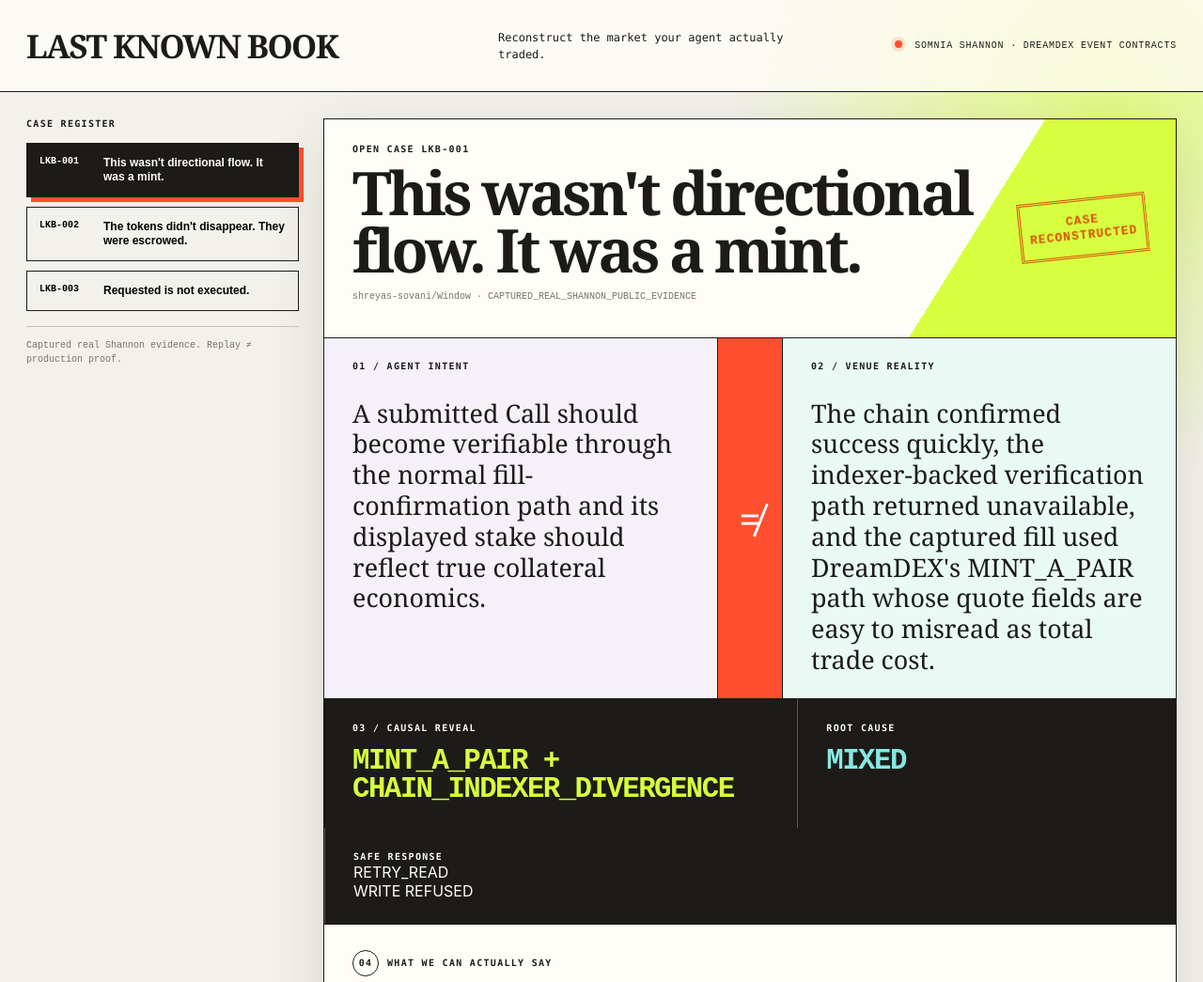
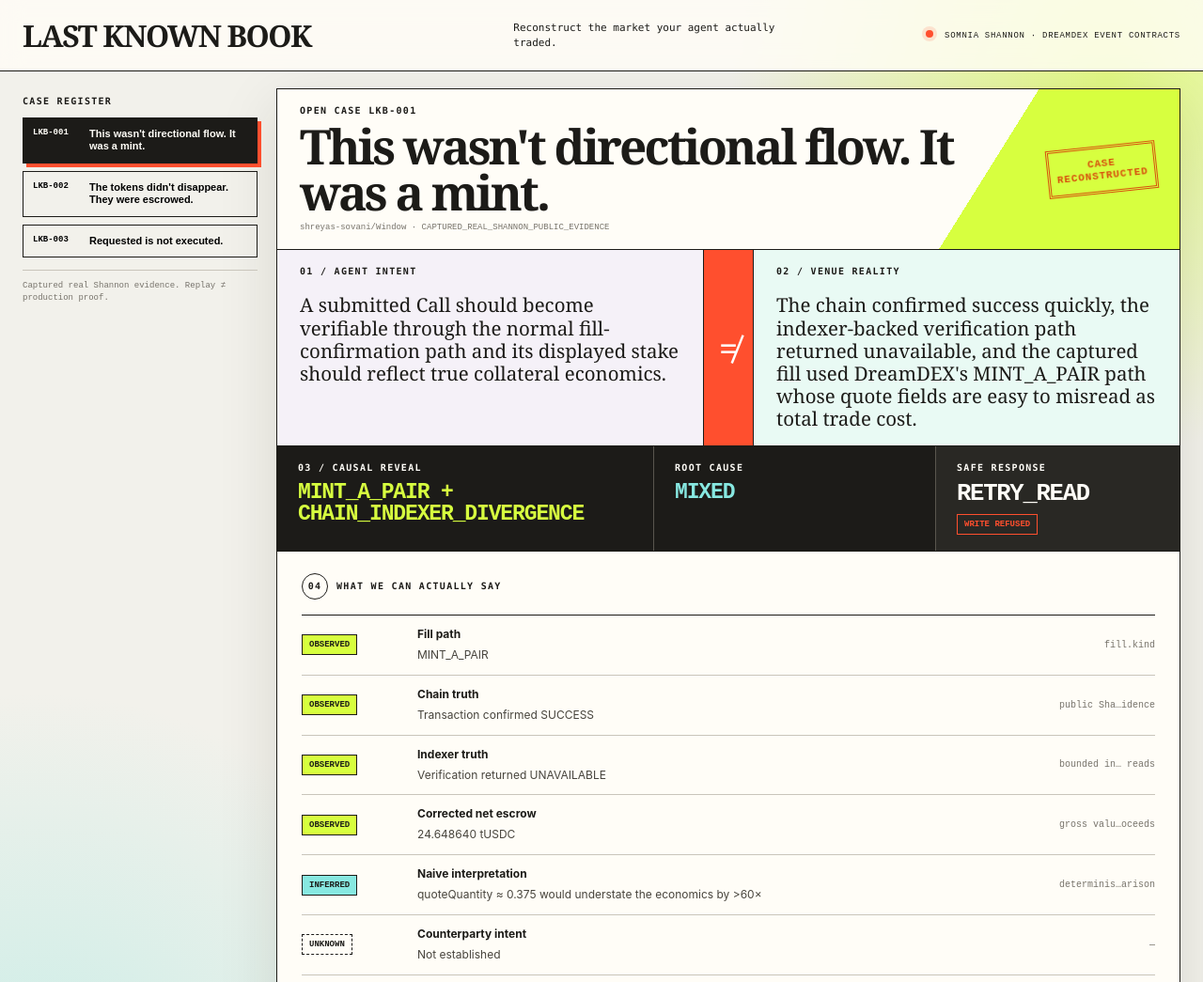
Before and after one commit to Faadil1/Last-Known-Book, a website: page index.html in a window 1280 px wide. Shown: the top 1045 px of the page at 94% size. Drawn offline with Linux system fonts and the light colour scheme.

Commit message:
ui: compress hero into one judge-visible viewport

```diff
--- a/styles.css
+++ b/styles.css
@@ -13,42 +13,47 @@
 * { box-sizing: border-box; }
 html { background: var(--paper); color: var(--ink); }
 body { margin: 0; font-family: Inter, ui-sans-serif, system-ui, -apple-system, BlinkMacSystemFont, "Segoe UI", sans-serif; min-height: 100vh; background: radial-gradient(circle at 92% 6%, rgba(215,255,63,.6), transparent 25rem), radial-gradient(circle at 3% 86%, rgba(135,232,225,.38), transparent 28rem), var(--paper); }
-.masthead { min-height: 98px; border-bottom: 1px solid var(--ink); display: grid; grid-template-columns: 1.2fr 1fr auto; align-items: center; gap: 24px; padding: 20px 28px; background: rgba(255,253,247,.74); backdrop-filter: blur(12px); position: sticky; top: 0; z-index: 5; }
-.wordmark { font-family: Georgia, "Times New Roman", serif; font-size: clamp(22px, 2.7vw, 39px); letter-spacing: -.045em; font-weight: 700; }
-.strap { font-family: ui-monospace, SFMono-Regular, Menlo, monospace; font-size: 12px; max-width: 330px; line-height: 1.5; }
-.network { font-family: ui-monospace, monospace; font-size: 10px; letter-spacing: .08em; white-space: nowrap; }
+.masthead { min-height: 76px; border-bottom: 1px solid var(--ink); display: grid; grid-template-columns: 1.2fr 1fr auto; align-items: center; gap: 20px; padding: 13px 24px; background: rgba(255,253,247,.8); backdrop-filter: blur(12px); position: sticky; top: 0; z-index: 5; }
+.wordmark { font-family: Georgia, "Times New Roman", serif; font-size: clamp(22px, 2.5vw, 36px); letter-spacing: -.045em; font-weight: 700; }
+.strap { font-family: ui-monospace, SFMono-Regular, Menlo, monospace; font-size: 11px; max-width: 330px; line-height: 1.4; }
+.network { font-family: ui-monospace, monospace; font-size: 9px; letter-spacing: .08em; white-space: nowrap; }
 .network span { display: inline-block; width: 8px; height: 8px; background: var(--hot); border-radius: 50%; margin-right: 6px; box-shadow: 0 0 0 4px rgba(255,79,46,.15); }
-main { display: grid; grid-template-columns: 290px minmax(0, 1fr); gap: 26px; max-width: 1500px; margin: 0 auto; padding: 28px; }
-.docket { align-self: start; position: sticky; top: 126px; }
+main { display: grid; grid-template-columns: 250px minmax(0, 1fr); gap: 20px; max-width: 1500px; margin: 0 auto; padding: 18px 24px 28px; }
+.docket { align-self: start; position: sticky; top: 102px; }
 .eyebrow, .panel-label, .section-title { font: 700 10px/1.2 ui-monospace, SFMono-Regular, Menlo, monospace; letter-spacing: .13em; }
-.case-nav { display: grid; gap: 10px; margin-top: 14px; }
-.case-nav button { appearance: none; width: 100%; text-align: left; border: 1px solid var(--ink); background: transparent; padding: 13px; cursor: pointer; display: grid; grid-template-columns: 58px 1fr; gap: 10px; transition: transform .15s ease, background .15s ease, box-shadow .15s ease; }
+.case-nav { display: grid; gap: 8px; margin-top: 11px; }
+.case-nav button { appearance: none; width: 100%; text-align: left; border: 1px solid var(--ink); background: transparent; padding: 10px; cursor: pointer; display: grid; grid-template-columns: 52px 1fr; gap: 8px; transition: transform .15s ease, background .15s ease, box-shadow .15s ease; }
 .case-nav button:hover { transform: translate(-3px,-3px); box-shadow: 3px 3px 0 var(--ink); }
-.case-nav button.active { background: var(--ink); color: var(--sheet); box-shadow: 5px 5px 0 var(--hot); }
-.case-nav span { font: 700 10px ui-monospace, monospace; }
-.case-nav strong { font-size: 12px; line-height: 1.25; }
-.docket-note { margin-top: 16px; padding: 12px 0; border-top: 1px solid var(--line); color: var(--muted); font: 10px/1.5 ui-monospace, monospace; }
+.case-nav button.active { background: var(--ink); color: var(--sheet); box-shadow: 4px 4px 0 var(--hot); }
+.case-nav span { font: 700 9px ui-monospace, monospace; }
+.case-nav strong { font-size: 11px; line-height: 1.22; }
+.docket-note { margin-top: 13px; padding: 10px 0; border-top: 1px solid var(--line); color: var(--muted); font: 9px/1.45 ui-monospace, monospace; }
 .casefile { background: var(--sheet); border: 1px solid var(--ink); box-shadow: var(--shadow); min-width: 0; }
-.casehead { min-height: 188px; padding: 26px 30px; display: flex; justify-content: space-between; gap: 20px; border-bottom: 1px solid var(--ink); background: linear-gradient(122deg, var(--sheet) 0 73%, var(--acid) 73%); }
-.casehead h1 { font-family: Georgia, serif; font-size: clamp(34px, 5vw, 74px); line-height: .95; letter-spacing: -.055em; max-width: 930px; margin: 10px 0 12px; }
-.casehead p { font: 10px/1.4 ui-monospace, monospace; color: var(--muted); }
-.stamp { flex: 0 0 120px; align-self: center; transform: rotate(-6deg); border: 3px double var(--hot); color: var(--hot); padding: 13px 8px; text-align: center; font: 800 13px/1.2 ui-monospace, monospace; letter-spacing: .08em; mix-blend-mode: multiply; }
-.split { display: grid; grid-template-columns: 1fr 70px 1fr; min-height: 230px; border-bottom: 1px solid var(--ink); }
-.split article { padding: 24px 30px; }
+.casehead { min-height: 130px; padding: 17px 24px; display: flex; justify-content: space-between; gap: 18px; border-bottom: 1px solid var(--ink); background: linear-gradient(122deg, var(--sheet) 0 76%, var(--acid) 76%); }
+.casehead h1 { font-family: Georgia, serif; font-size: clamp(30px, 4vw, 56px); line-height: .95; letter-spacing: -.055em; max-width: 900px; margin: 7px 0 8px; }
+.casehead p { font: 9px/1.35 ui-monospace, monospace; color: var(--muted); margin: 0; }
+.stamp { flex: 0 0 108px; align-self: center; transform: rotate(-6deg); border: 3px double var(--hot); color: var(--hot); padding: 10px 7px; text-align: center; font: 800 11px/1.15 ui-monospace, monospace; letter-spacing: .08em; mix-blend-mode: multiply; }
+.split { display: grid; grid-template-columns: 1fr 54px 1fr; min-height: 164px; border-bottom: 1px solid var(--ink); }
+.split article { padding: 17px 24px; }
 .intent-panel { background: rgba(118,85,255,.07); }
 .reality-panel { background: rgba(135,232,225,.18); }
-.split p { font-family: Georgia, serif; font-size: clamp(19px, 2.1vw, 31px); line-height: 1.22; margin: 28px 0 0; }
-.divergence { display: grid; place-items: center; border-left: 1px solid var(--ink); border-right: 1px solid var(--ink); font: 700 42px Georgia, serif; background: var(--hot); color: white; }
-.reveal { display: grid; grid-template-columns: 1.25fr 1fr; border-bottom: 1px solid var(--ink); background: var(--ink); color: var(--sheet); }
-.reveal > div { padding: 25px 30px; }
+.split p { font-family: Georgia, serif; font-size: clamp(16px, 1.6vw, 24px); line-height: 1.18; margin: 17px 0 0; }
+.divergence { display: grid; place-items: center; border-left: 1px solid var(--ink); border-right: 1px solid var(--ink); font: 700 36px Georgia, serif; background: var(--hot); color: white; }
+.reveal { display: grid; grid-template-columns: 1.2fr .9fr .78fr; border-bottom: 1px solid var(--ink); background: var(--ink); color: var(--sheet); }
+.reveal > div { padding: 17px 22px; min-width: 0; }
 .reveal > div + div { border-left: 1px solid #59564e; }
-.semantic { margin-top: 14px; font: 800 clamp(20px, 2.4vw, 36px)/1 ui-monospace, monospace; color: var(--acid); letter-spacing: -.05em; }
-.cause { margin-top: 14px; font: 800 clamp(20px, 2.4vw, 36px)/1 ui-monospace, monospace; color: var(--cyan); letter-spacing: -.05em; }
-.truth-section { padding: 27px 30px 4px; }
+.semantic { margin-top: 9px; font: 800 clamp(17px, 1.8vw, 28px)/1 ui-monospace, monospace; color: var(--acid); letter-spacing: -.05em; overflow-wrap: anywhere; }
+.cause { margin-top: 9px; font: 800 clamp(17px, 1.8vw, 28px)/1 ui-monospace, monospace; color: var(--cyan); letter-spacing: -.05em; overflow-wrap: anywhere; }
+.hero-response { background: #292824; }
+.hero-action { margin-top: 9px; font: 800 clamp(20px, 2vw, 32px)/1 ui-monospace, monospace; color: var(--sheet); letter-spacing: -.05em; overflow-wrap: anywhere; }
+.hero-write { display: inline-block; margin-top: 8px; border: 1px solid currentColor; padding: 5px 7px; font: 800 9px ui-monospace, monospace; }
+.hero-write[data-state="no"] { color: var(--hot); }
+.hero-write[data-state="yes"] { color: var(--acid); }
+.truth-section { padding: 23px 26px 4px; }
 .section-title { display: flex; gap: 9px; align-items: center; }
 .section-title span { display: inline-grid; place-items: center; width: 28px; height: 28px; border: 1px solid currentColor; border-radius: 50%; }
-.claims { margin-top: 18px; border-top: 1px solid var(--ink); }
-.claim-row { display: grid; grid-template-columns: 105px minmax(0,1fr) 230px; gap: 18px; padding: 13px 0; border-bottom: 1px solid var(--line); align-items: center; }
+.claims { margin-top: 16px; border-top: 1px solid var(--ink); }
+.claim-row { display: grid; grid-template-columns: 105px minmax(0,1fr) 230px; gap: 18px; padding: 12px 0; border-bottom: 1px solid var(--line); align-items: center; }
 .truth { justify-self: start; padding: 5px 7px; font: 800 9px ui-monospace, monospace; border: 1px solid var(--ink); }
 .truth-observed { background: var(--acid); }
 .truth-inferred { background: var(--cyan); }
@@ -56,11 +61,11 @@ main { display: grid; grid-template-columns: 290px minmax(0, 1fr); gap: 26px; ma
 .claim-row b { display: block; font-size: 12px; margin-bottom: 3px; }
 .claim-row span { color: #47443d; font-size: 12px; line-height: 1.4; }
 .claim-row code { justify-self: end; max-width: 230px; overflow: hidden; text-overflow: ellipsis; white-space: nowrap; color: var(--muted); font-size: 10px; }
-.closure-grid { display: grid; grid-template-columns: 1fr 1.2fr; margin-top: 28px; border-top: 1px solid var(--ink); }
-.closure-grid article { padding: 25px 30px; min-height: 235px; }
+.closure-grid { display: grid; grid-template-columns: 1fr 1.2fr; margin-top: 24px; border-top: 1px solid var(--ink); }
+.closure-grid article { padding: 23px 26px; min-height: 220px; }
 .authority-card { background: #fff3ee; border-right: 1px solid var(--ink); }
 .reconcile-card { background: #f5f6ff; }
-.write-state { display: inline-block; margin-top: 24px; font: 800 10px ui-monospace, monospace; padding: 7px 9px; border: 1px solid var(--ink); }
+.write-state { display: inline-block; margin-top: 20px; font: 800 10px ui-monospace, monospace; padding: 7px 9px; border: 1px solid var(--ink); }
 .write-state[data-state="no"] { background: var(--hot); color: white; }
 .write-state[data-state="yes"] { background: var(--acid); }
 .action { font: 800 clamp(28px, 4vw, 56px)/.95 ui-monospace, monospace; letter-spacing: -.06em; margin: 13px 0; }
@@ -68,7 +73,7 @@ main { display: grid; grid-template-columns: 290px minmax(0, 1fr); gap: 26px; ma
 .evidence-links { display: flex; flex-wrap: wrap; gap: 8px; margin-top: 20px; }
 .evidence-links a, .evidence-links span { border: 1px solid var(--ink); padding: 8px 10px; color: var(--ink); text-decoration: none; font: 10px ui-monospace, monospace; background: var(--sheet); }
 .evidence-links a:hover { background: var(--acid); }
-footer { max-width: 1500px; margin: 0 auto 34px; padding: 0 28px; display: flex; justify-content: space-between; gap: 30px; font: 10px/1.5 ui-monospace, monospace; }
+footer { max-width: 1500px; margin: 0 auto 30px; padding: 0 24px; display: flex; justify-content: space-between; gap: 30px; font: 10px/1.5 ui-monospace, monospace; }
 footer strong { color: var(--hot); }
 @media (max-width: 900px) {
   .masthead { grid-template-columns: 1fr; position: static; }
```
